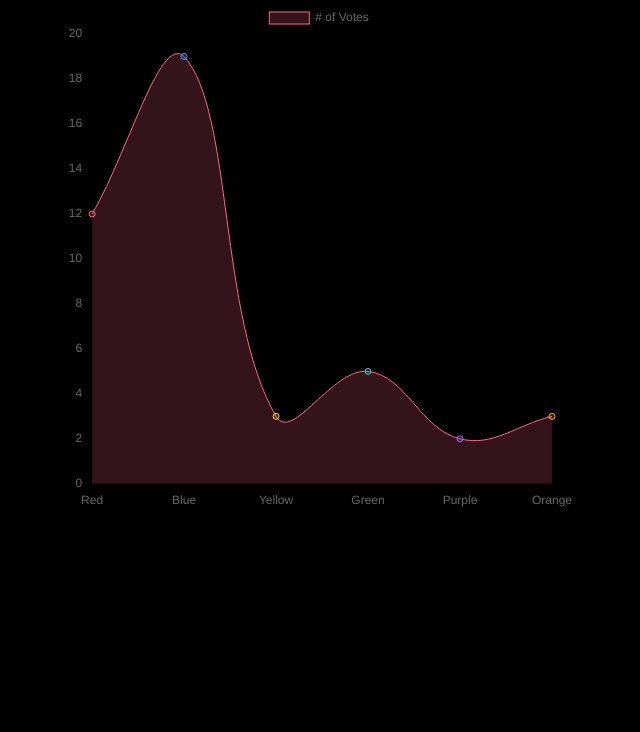
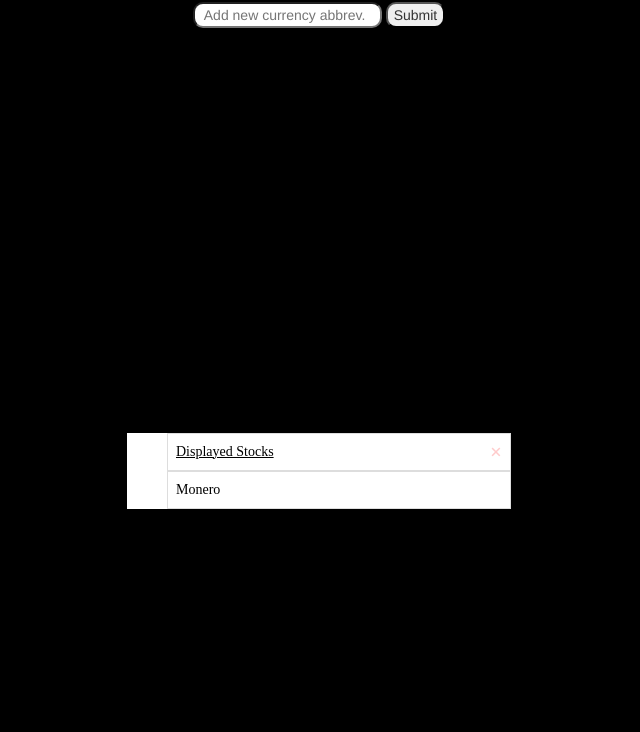
Before and after one commit to novuw/stockview, a plain HTML site: page views/index.html in a window 1280 px wide. Shown: the part 68-800 px from the top of the page, without its empty margins (321-961 px from the left). Drawn offline with nearby package versions, Linux system fonts and the light colour scheme; no server answers; a web font is replaced by a local one.

Commit message:
Not finished

```diff
--- a/public/style.css
+++ b/public/style.css
@@ -5,3 +5,37 @@ font-family: Shrikhand;
 color: white;
 text-align: center;
 }
+li {
+    border: 1px solid #dddddd;
+    text-align: left;
+    padding: 8px;
+}
+/*
+tr:nth-child(even) {
+    background-color: #dddddd;
+}*/
+ul{
+    border-collapse: collapse;
+    width: 30%;
+    font-family: Shrikhand;
+    background-color: white;
+    color: #000000;
+}
+.close{
+  color: red;
+}
+.close:focus {
+  outline:0;
+}
+input {
+  border-radius: 10px;
+}
+input:focus{
+  outline:0px;
+}
+td, th{
+  text-align: center;
+}
+ul {
+  list-style-type: none;
+}
--- a/views/index.html
+++ b/views/index.html
@@ -10,7 +10,7 @@
 <!DOCTYPE html>
 <html lang="en">
   <head>
-    <title>StockView</title>
+    <title>CryptoView</title>
     <meta name="description" content="A webapp for viewing stocks">
     <meta charset="utf-8">
     <meta http-equiv="X-UA-Compatible" content="IE=edge">
@@ -23,29 +23,69 @@
     <link rel="stylesheet" href="/style.css">
     <link href="https://fonts.googleapis.com/css?family=Shrikhand&effect=3d" rel="stylesheet">
     <script src="https://cdnjs.cloudflare.com/ajax/libs/Chart.js/2.7.2/Chart.bundle.js"></script>
+    <script src="/socket.io/socket.io.js"></script>
     <!-- import the webpage's client-side javascript file -->
     <script src="/client.js" defer></script>
   </head>
   <body style="background-color: black">
     <div>
       <h1>
-        StockView
+        CryptoView
       </h1>
       <center>
-      <div style="width: 40%">
+        <form id="add" action="">
+          <input id="curr" type="text" placeholder="  Add new currency abbrev."/>
+          <input type="submit"/>
+        </form>
+      <div style="width: 30%">
         <canvas id="myChart" width="400" height="400"></canvas>
       </div>
       </center>
     </div>
+    <div>
+    <center>
+      <ul id="insert">
+        <li style="text-decoration: underline">Displayed Stocks<button type="button" class="close delete" aria-label="Close"><span aria-hidden="true">&times;</span></button></li>
+        <li id="0">Monero</li>
+      </ul>
+    </center>
+    </div>
     <script>
+      $(function(){
+        var socket = io();
+        $('.delete').on('click', function(){
+            socket.emit('delete');
+            return false;
+        });
+        $('#add').submit(function(){
+            socket.emit('add', $('#curr').val());
+            $('#curr').val('');
+            return false;
+        });
+        socket.on('delete', function(){
+                var ct = 0;
+                alert('Removing Currency');
+                $('#'+ct.toString()).remove();
+                ct++;
+            });
+        socket.on('add', function(msg){
+                var ct = 1;
+                $('#insert').append($('<li>').text(msg).attr('id', ct.toString()));
+                ct++;
+            });
+      });
+
+      var url = 'https://www.alphavantage.co/query?apikey=X4YA3HVFM0CLY77R&symbol=XMR&function=DIGITAL_CURRENCY_DAILY&market=USD';
+      function mySuccess(data){
+        var values = data['Time Series (Digital Currency Daily)'];
         var ctx = $("#myChart");
         var myChart = new Chart(ctx, {
-         type: 'line',
-    data: {
-        labels: ["Red", "Blue", "Yellow", "Green", "Purple", "Orange"],
+        type: 'line',
+        data: {
+        labels: ['10', '9', '8', '7', '6', '5', '4', '3', '2', '1'],
         datasets: [{
-            label: '# of Votes',
-            data: [12, 19, 3, 5, 2, 3],
+            label: 'Opening Price',
+            data: [values['2018-06-27']['1a. open (USD)'],values['2018-06-26']['1a. open (USD)'],values['2018-06-25']['1a. open (USD)'],values['2018-06-24']['1a. open (USD)'],values['2018-06-23']['1a. open (USD)'],values['2018-06-22']['1a. open (USD)'],values['2018-06-21']['1a. open (USD)'],values['2018-06-20']['1a. open (USD)'],values['2018-06-19']['1a. open (USD)'],values['2018-06-18']['1a. open (USD)']],
             backgroundColor: [
                 'rgba(255, 99, 132, 0.2)',
                 'rgba(54, 162, 235, 0.2)',
@@ -70,11 +110,28 @@
             yAxes: [{
                 ticks: {
                     beginAtZero:true
-                }
+                },
+
             }]
         }
     }
         });
+        }
+        $(document).ready(function(){
+          $.ajax({
+            url: url,
+            /*headers: {
+            'X-Content-Type-Options': 'nosniff',
+            "Content-Type": 'application/javascript'
+            },*/
+            type: "GET",
+            dataType: 'json',
+            success: mySuccess,
+            error: function(json){
+                alert('error!');
+            }
+          });
+        });
     </script>
   </body>
 </html>
```
Also changed, not shown: server.js (+20 -2 lines), public/client.js (line endings or trailing spaces), 1 other file.
